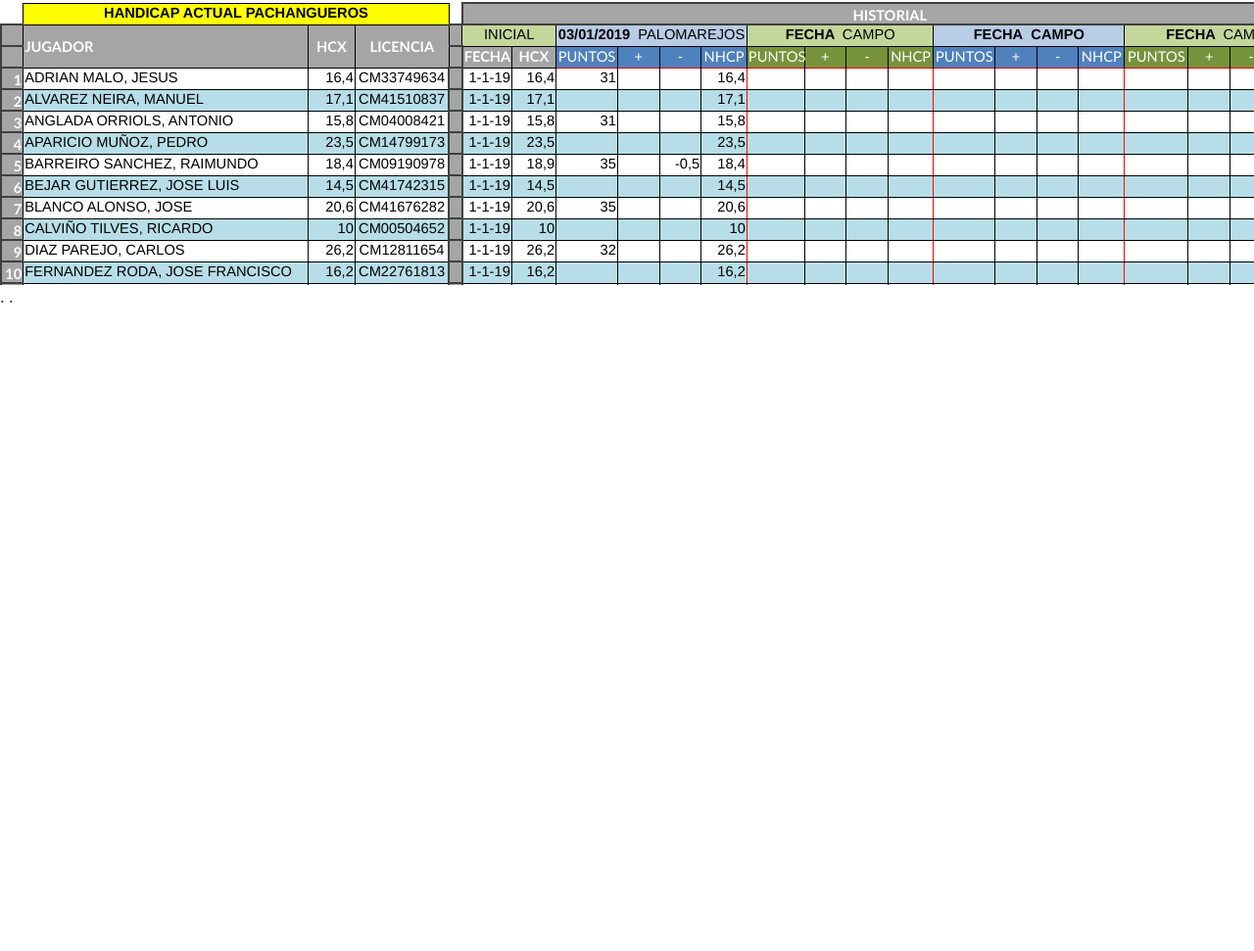
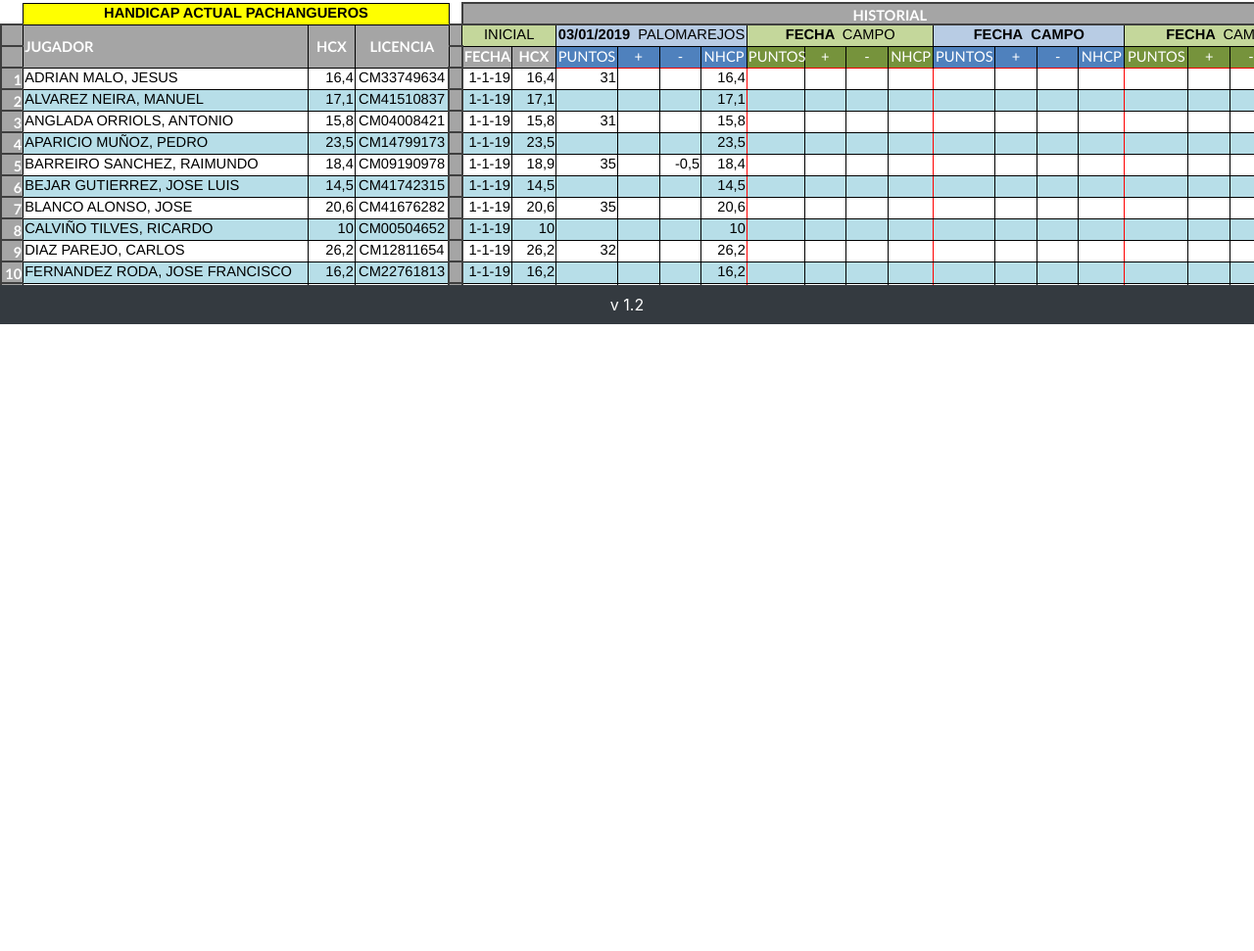
Before and after one commit to pachangueros/pachan, a website: page index.html in a window 1280 px wide. Shown: the part 829-1800 px from the top of the page at 98% size. After the commit the page ends 1160 px from the top, so only its background shows below. Drawn offline with Linux system fonts and the light colour scheme.

Commit message:
Update index.html

```diff
--- a/index.html
+++ b/index.html
@@ -101,17 +101,10 @@
 
 
 <iframe src="excel/CONTROL_HCP_PACHANGAS.htm"
-
 marginwidth="0" marginheight="0" name="ventana_excel" scrolling="auto" border="0"
 frameborder="0" width="100%" height="100%">
-
-
 </iframe>
-      <div>
-	.
-	.
-      </div>
-    <!-- Footer -->
+<!-- Footer -->
     <footer class="py-2 bg-dark">
       <div class="container">
         <p class="m-0 text-center text-white">v 1.2</p>
```
